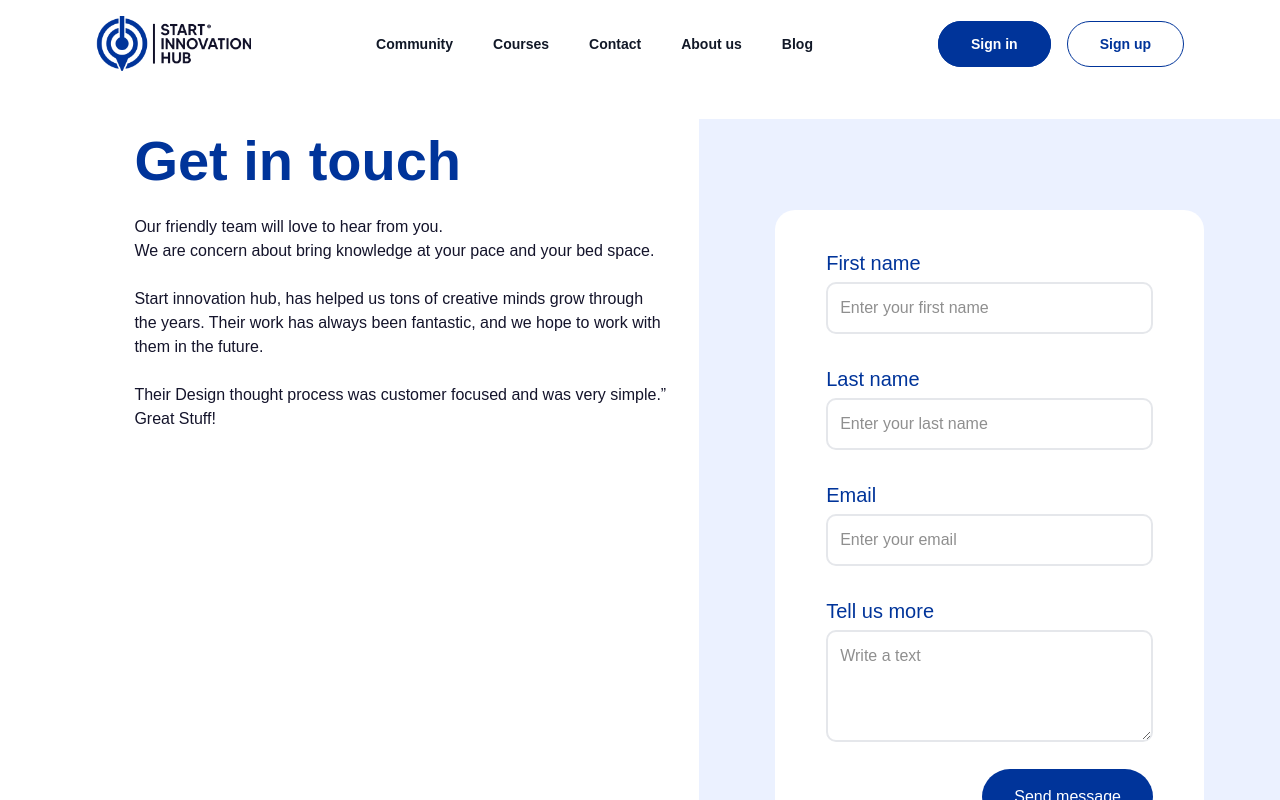
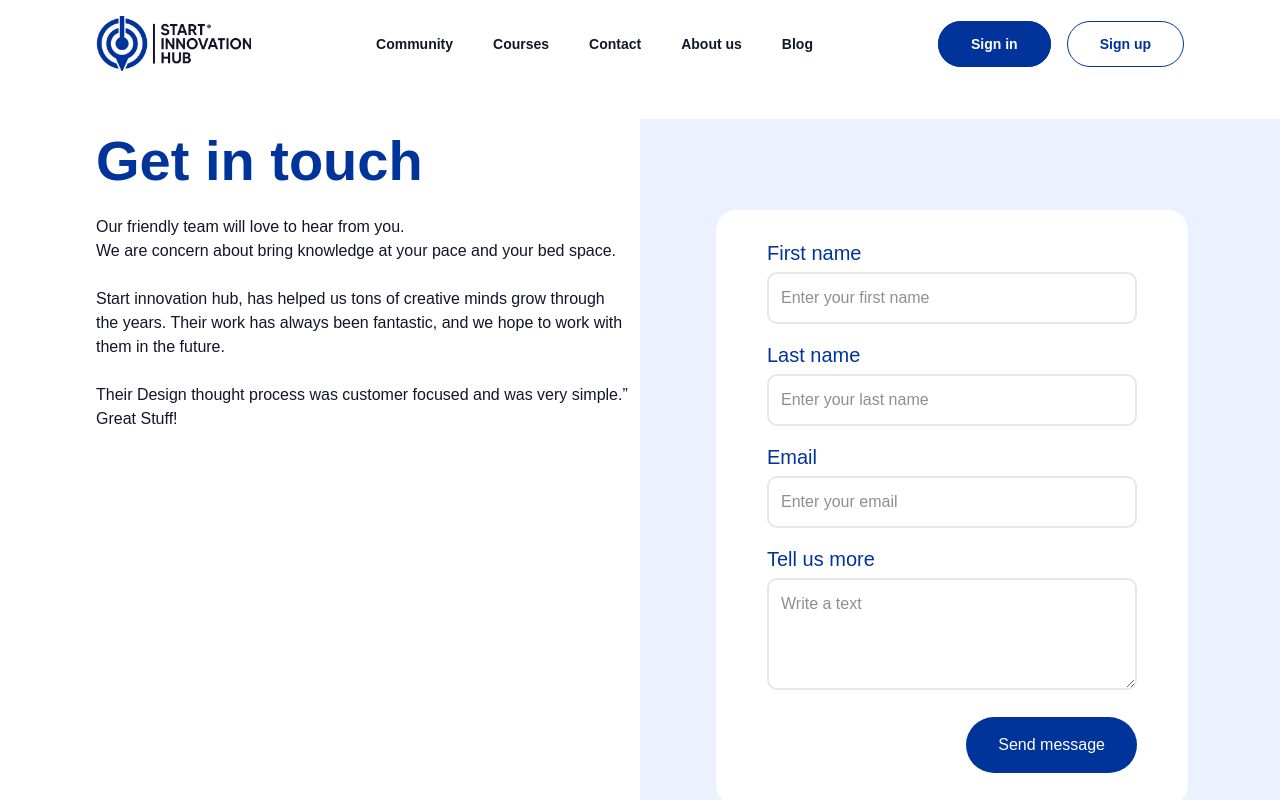
Before and after one commit to jibola2588/e-learning-repository, a React (Create React App) app: page /contact in a window 1280 px wide. Shown: the top 800 px of the page. Built offline with nearby package versions, Linux system fonts and the light colour scheme; a web font is replaced by a local one.

Commit message:
fixed contact page aligment

```diff
--- a/src/components/contactUs/ContactForm.jsx
+++ b/src/components/contactUs/ContactForm.jsx
@@ -1,8 +1,8 @@
 export const ContactForm = () => {
     return(
-        <div className="bg-[#EBF1FF] px-6 py-8 lg:px-[76px] lg:py-[91px] mt-10 lg:mt-0 w-full">
+        <div className="pl-6 split-res-bg py-8 lg:pl-[76px] pr-3 lg:py-[91px] mt-10 lg:mt-0 w-full">
             <div className="bg-white w-full rounded-[11.8889px] md:rounded-[20px]">
-                <form className="px-6 md:px-20 pb-10 pt-6 lg:px-[51px] lg:pb-[100px] lg:pt-[38px]" action="">
+                <form className="px-6 md:px-20 pb-10 pt-6 lg:px-[51px] lg:pb-8 lg:pt-7" action="">
                     <div className="block">
                         <label className="text-[#00349A] text-[11.8889px] md:text-[20px] font-[500]" htmlFor="first-name">First name</label>
                         <div>
@@ -12,19 +12,19 @@ export const ContactForm = () => {
                             name="first-name" required/>
                         </div>
                     </div>
-                    <div className="block mt-3 md:mt-[30px]">
+                    <div className="block mt-3 md:mt-4">
                         <label className="text-[#00349A] text-[11.8889px] md:text-[20px] font-[500]" htmlFor="last-name">Last name</label>
                         <div>
                             <input className="border border-2 w-full mt-1 placeholder:text-[#8F8F8F] md:placeholder:text-[16px] placeholder:font-[400] rounded-[5.94444px] md:rounded-[10px] p-1 md:p-3 focus:outline-none focus:border-[#00349A]" placeholder="Enter your last name" type="text" name="last-name" required/>
                         </div>
                     </div>
-                    <div className="block mt-3 md:mt-[30px]">
+                    <div className="block mt-3 md:mt-4">
                         <label className="text-[#00349A] text-[11.8889px] md:text-[20px] font-[500]" htmlFor="email">Email</label>
                         <div>
                             <input className="border border-2 w-full mt-1 placeholder:text-[#8F8F8F] placeholder:text-[16px] placeholder:font-[400] rounded-[5.94444px] md:rounded-[10px] p-1 md:p-3 focus:outline-none focus:border-[#00349A]" placeholder="Enter your email" type="email" name="email" required/>
                         </div>
                     </div>
-                    <div className="block mt-3 md:mt-[30px]">
+                    <div className="block mt-3 md:mt-4">
                         <label className="text-[#00349A] text-[11.8889px] md:text-[20px] font-[500]" htmlFor="first-name">Tell us more</label>
                         <div>
                             <textarea className="border border-2 h-20 md:h-28 w-full mt-1 placeholder:text-[#8F8F8F] placeholder:text-[16px] placeholder:font-[400] rounded-[5.94444px] md:rounded-[10px] p-1 md:p-3 focus:outline-none focus:border-[#00349A]" placeholder="Write a text" name="contact-details" id="" required></textarea>
--- a/src/components/contactUs/Content.jsx
+++ b/src/components/contactUs/Content.jsx
@@ -1,9 +1,11 @@
 import { ContactForm } from "./ContactForm"
+import "./contact.css"
 
 export const ContactContent = () => {
     return (
-        <div className="grid font-[satoshi] grid-cols-1 lg:pl-[7.4rem] lg:grid-cols-2 mt-8">
-            <div className="pl-4">
+        <div className="mt-8 split-bg w-full">
+            <div className="grid font-[satoshi] max-w-[70rem] mx-auto grid-cols-1 lg:grid-cols-2">
+                <div className="pl-4 sticky">
                 <h2 className="text-[#00349A] md:text-[56px] text-[34.6106px] font-[700]">Get in touch</h2>
                 <p className="mt-3 font-[400] text-[9.88875px] md:text-[16px] text-[#14142B]">Our friendly team will love to hear from you.<br />
                 We are concern about bring knowledge at your pace and your bed space.</p>
@@ -16,6 +18,7 @@ export const ContactContent = () => {
             <div className="">
                 <ContactForm />
             </div>
+            </div>
         </div>
     )
 }
--- /dev/null
+++ b/src/components/contactUs/contact.css
@@ -0,0 +1,26 @@
+@media (min-width:1024px) {
+    .split-bg {
+        background: linear-gradient(to right, white 50%, #EBF1FF 50%);
+    }
+}
+
+@media (max-width:1023px) {
+    .split-res-bg {
+        background: #EBF1FF;
+        padding: 4rem;
+    }
+}
+
+@media (max-width:768px) {
+    .split-res-bg {
+        background: #EBF1FF;
+        padding: 3rem;
+    }
+}
+
+@media (max-width:390px) {
+    .split-res-bg {
+        background: #EBF1FF;
+        padding: 1rem;
+    }
+}
--- a/tailwind.config.js
+++ b/tailwind.config.js
@@ -2,7 +2,9 @@
 module.exports = {
   content: ["./src/**/*.{js,jsx,ts,tsx}"],
   theme: {
-    extend: {},
+    extend: {
+
+    },
 
     screens: {
       xsm: "400px",
```
